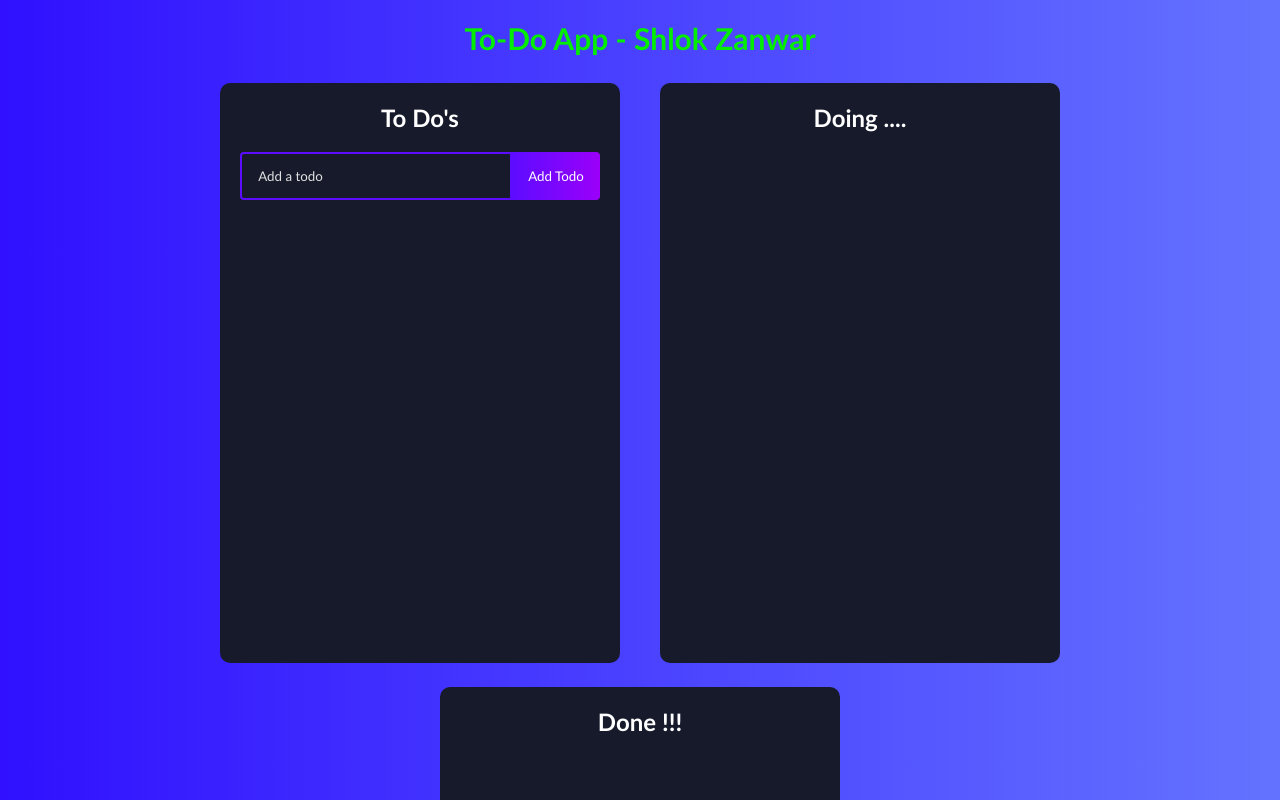
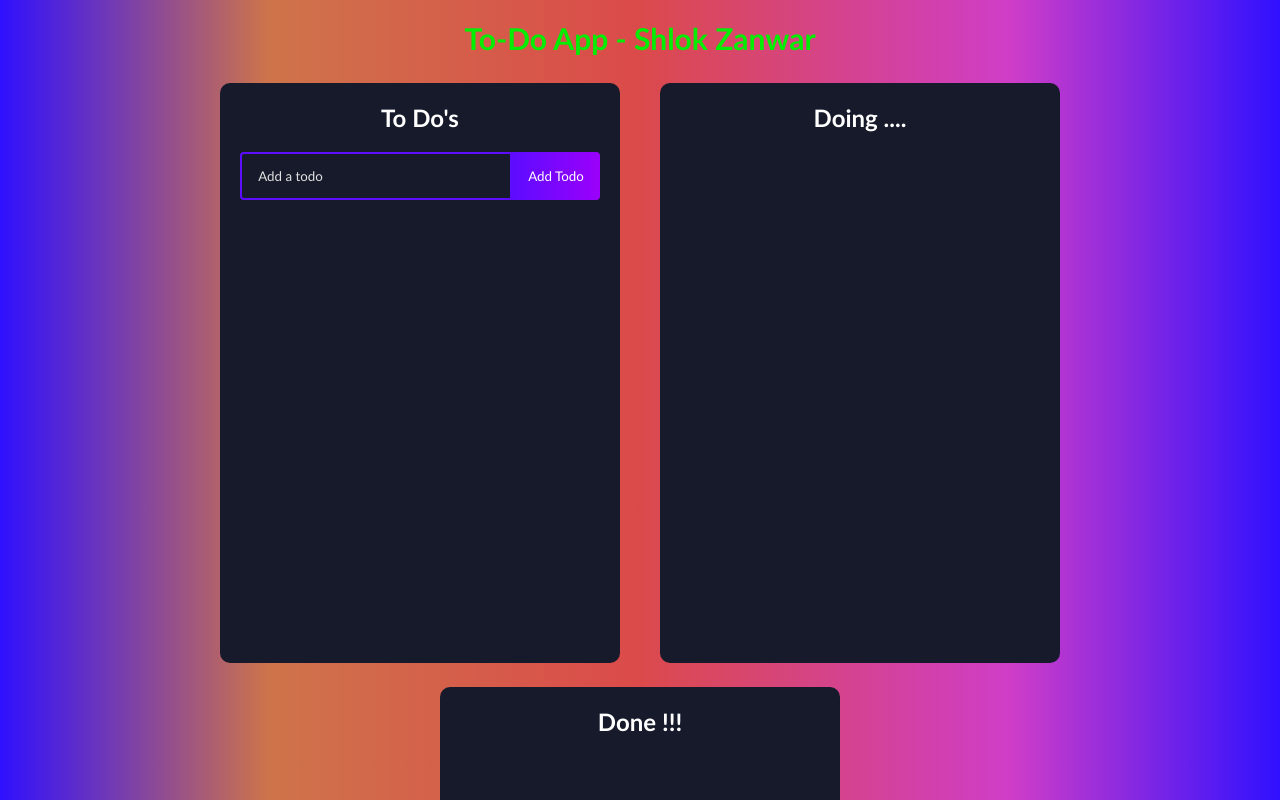
Before and after one commit to Shlok-Zanwar/ToDo-App, a React (Create React App) app: page / in a window 1280 px wide. Shown: the top 800 px of the page. Built offline with nearby package versions, Linux system fonts and the light colour scheme; the HTML template or start-up script is replaced by a standard one.

Commit message:
Update App.css

```diff
--- a/src/App.css
+++ b/src/App.css
@@ -8,10 +8,13 @@
 
 body {
   text-align: center;
-  background: linear-gradient(
-    90deg,
-    rgba(48, 16, 255, 1) 0%,
-    rgba(100, 115, 255, 1) 100%
+  background-color: rgb(209, 46, 201);
+  background-image: linear-gradient(to right,
+  rgba(48, 16, 255, 1) 0%,
+  rgb(206, 116, 74) 21%,
+  rgb(219, 74, 74) 50%,
+  rgb(207, 61, 200) 79%,
+  rgba(48, 16, 255, 1) 100%
   );
 }
 
```
